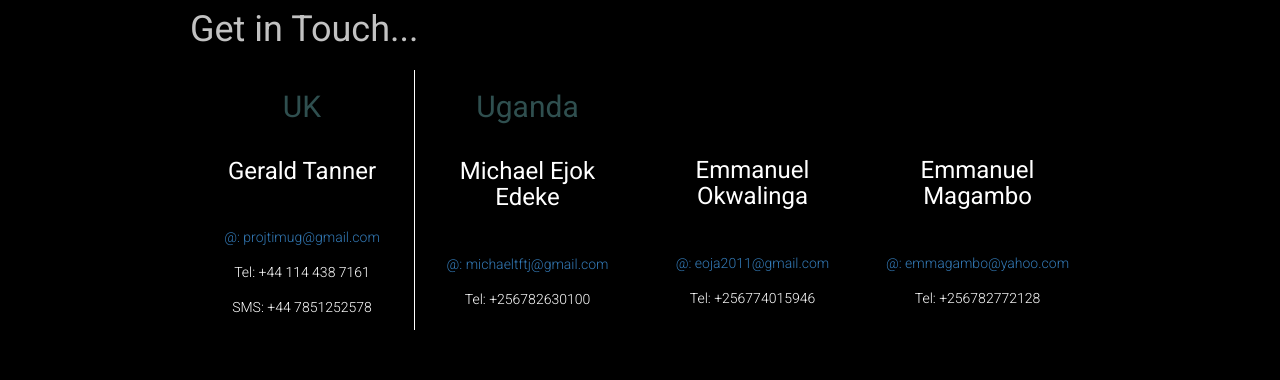
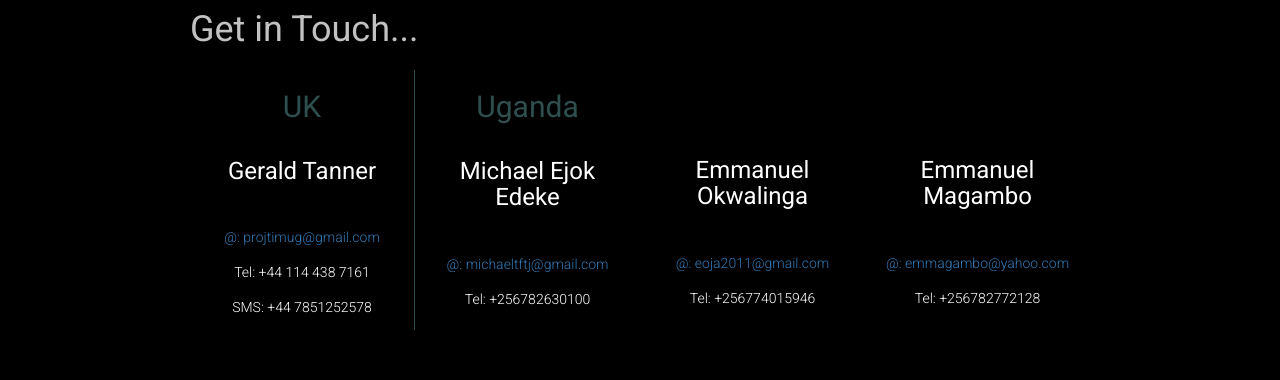
Before and after one commit to projecttimothyuganda/ptu, a plain HTML site: page about.html in a window 1280 px wide. Shown: the part 3421-3801 px from the top of the page. Drawn offline with nearby package versions, Linux system fonts and the light colour scheme.

Commit message:
Update main.css

```diff
--- a/css/main.css
+++ b/css/main.css
@@ -696,7 +696,6 @@ footer li img {
     overflow: hidden;
   }
 }
-
 #geog-content-phone {
  margin: 15px auto;
  font-family: 'Roboto', sans-serif;
@@ -846,7 +845,7 @@ footer li img {
   box-shadow: 0px -1px 20px #8d8d8d;
 }
 #team-contact-wrapper figure:nth-child(2) {
-  border-right: 1px solid white;
+  border-right: 1px solid darkslategrey;
 }
 #team-contact-wrapper h1 {
   margin-bottom: 20px;
```
